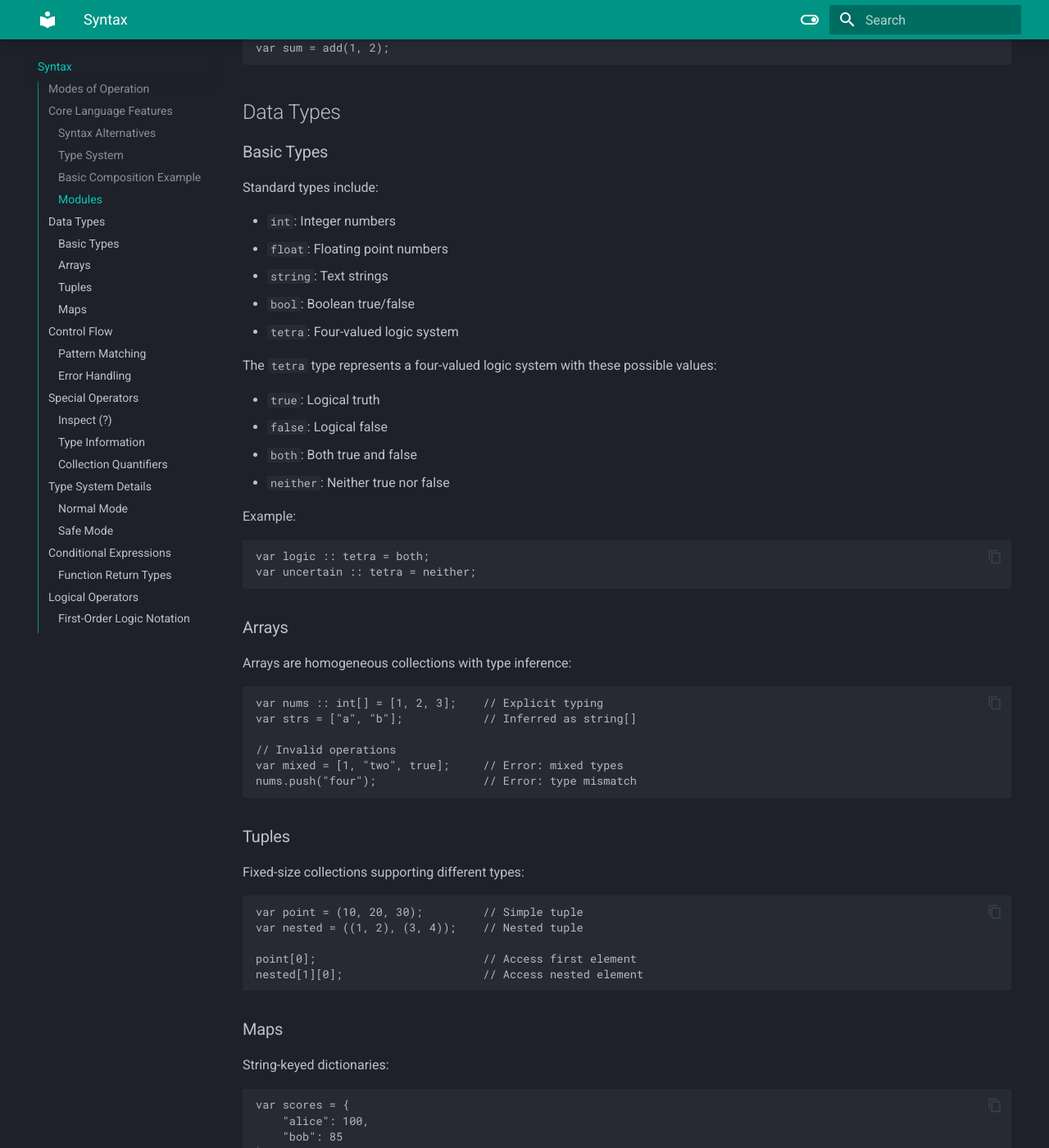
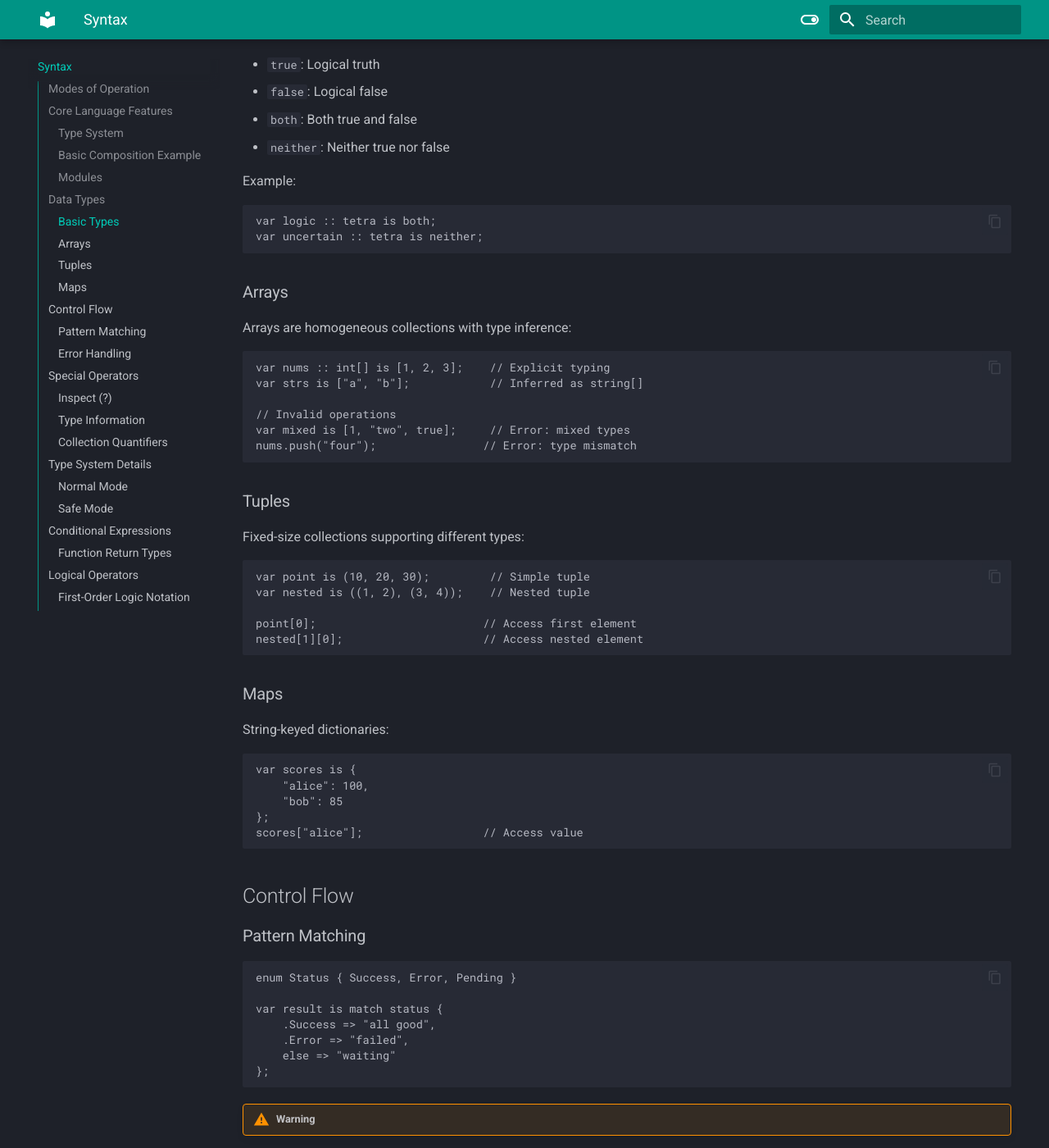
Before and after one commit to mirror-shades/doxa, an MkDocs documentation site: the page built from docs/syntax.md, in a window 1280 px wide and 1400 px high, scrolled down 1789 px. Shown: the whole window at 82% size. Built offline with MkDocs 1.6.1 and Material for MkDocs 9.7.7, drawn with Linux system fonts in a browser that asks for light colours; some of the changed text lies outside the part shown.

````diff
--- a/docs/syntax.md
+++ b/docs/syntax.md
@@ -12,18 +12,6 @@ Doxa supports three operational modes:
 Safe files can only import other safe files, while normal files can import both.
 
 ## Core Language Features
-
-### Syntax Alternatives
-
-Doxa provides alternative syntax for common operations. Using mixed styles in the same file triggers warnings.
-
-| Primary    | Alternative | Purpose              |
-| ---------- | ----------- | -------------------- |
-| `and`      | `&&`        | Logical AND          |
-| `or`       | `\|\|`      | Logical OR           |
-| `equals`   | `==`        | Equality             |
-| `where`    | `\|`        | Filter conditions    |
-| `function` | `fn`        | Function declaration |
 
 ### Type System
 
@@ -48,7 +36,7 @@ struct Dog {
     }
 }
 
-var dog = Dog {
+var dog is Dog {
     animal: Animal { name: "Spot" },
     breed: "Labrador"
 };
@@ -65,7 +53,7 @@ export fn add(a :: int, b :: int) -> int {
 
 // main.doxa
 import { add } from "./math.doxa";
-var sum = add(1, 2);
+var sum is add(1, 2);
 ```
 
 ## Data Types
@@ -90,8 +78,8 @@ The `tetra` type represents a four-valued logic system with these possible value
 Example:
 
 ```doxa
-var logic :: tetra = both;
-var uncertain :: tetra = neither;
+var logic :: tetra is both;
+var uncertain :: tetra is neither;
 ```
 
 ### Arrays
@@ -99,11 +87,11 @@ var uncertain :: tetra = neither;
 Arrays are homogeneous collections with type inference:
 
 ```doxa
-var nums :: int[] = [1, 2, 3];    // Explicit typing
-var strs = ["a", "b"];            // Inferred as string[]
+var nums :: int[] is [1, 2, 3];    // Explicit typing
+var strs is ["a", "b"];            // Inferred as string[]
 
 // Invalid operations
-var mixed = [1, "two", true];     // Error: mixed types
+var mixed is [1, "two", true];     // Error: mixed types
 nums.push("four");                // Error: type mismatch
 ```
 
@@ -112,8 +100,8 @@ nums.push("four");                // Error: type mismatch
 Fixed-size collections supporting different types:
 
 ```doxa
-var point = (10, 20, 30);         // Simple tuple
-var nested = ((1, 2), (3, 4));    // Nested tuple
+var point is (10, 20, 30);         // Simple tuple
+var nested is ((1, 2), (3, 4));    // Nested tuple
 
 point[0];                         // Access first element
 nested[1][0];                     // Access nested element
@@ -124,7 +112,7 @@ nested[1][0];                     // Access nested element
 String-keyed dictionaries:
 
 ```doxa
-var scores = {
+var scores is {
     "alice": 100,
     "bob": 85
 };
@@ -138,7 +126,7 @@ scores["alice"];                  // Access value
 ```doxa
 enum Status { Success, Error, Pending }
 
-var result = match status {
+var result is match status {
     .Success => "all good",
     .Error => "failed",
     else => "waiting"
@@ -163,7 +151,7 @@ try {
 ### Inspect (`?`)
 
 ```doxa
-var x = computeValue();
+var x is computeValue();
 x?;                              // Prints value with location
 ```
 
@@ -191,11 +179,11 @@ typeof([1,2,3]);               // "array"
 Variables are dynamically typed by default:
 
 ```doxa
-var x = 1;                      // int
-x = true;                       // bool (allowed)
+var x is 1;                      // int
+x is true;                       // bool (allowed)
 
-var y: auto = 3.14;            // float
-y = "pi";                      // string (allowed)
+var y: auto is 3.14;            // float
+y is "pi";                      // string (allowed)
 ```
 
 ### Safe Mode
@@ -204,9 +192,9 @@ Variables require explicit typing:
 
 ```doxa
 var x :: int;                   // Valid declaration
-var x = "two";                  // Error: needs type
-var x :: auto = 3.14;          // Type locked to float
-x = "five";                    // Error: type mismatch
+var x is "two";                  // Error: needs type
+var x :: auto is 3.14;          // Type locked to float
+x is "five";                    // Error: type mismatch
 ```
 
 Explicit return type declarations are required:
@@ -228,7 +216,7 @@ fn greet(name :: string) {
 All conditionals are expressions and return values:
 
 ```doxa
-var result = if condition then {
+var result is if condition then {
     value1
 } else {
     value2
@@ -238,7 +226,7 @@ var result = if condition then {
 !!! note
 Expressions without a value return `nothing`:
 `doxa
-    var x = if (false) { y = 1 };  // x becomes nothing
+    var x is if (false) { y is 1 };  // x becomes nothing
     `
 
 ### Function Return Types
@@ -287,7 +275,7 @@ Doxa supports traditional first-order logic notation alongside standard programm
 Examples:
 
 ```doxa
-const arr :: int[] = [1, 2, 3, 4, 5];
+const arr :: int[] is [1, 2, 3, 4, 5];
 // Quantifiers
 (∃x ∈ arr : x > 3)?;     // true
 (∀x ∈ arr : x > 3)?;     // false
````
Also changed, not shown: docs/index.md (+4 -4 lines), 14 other files.
